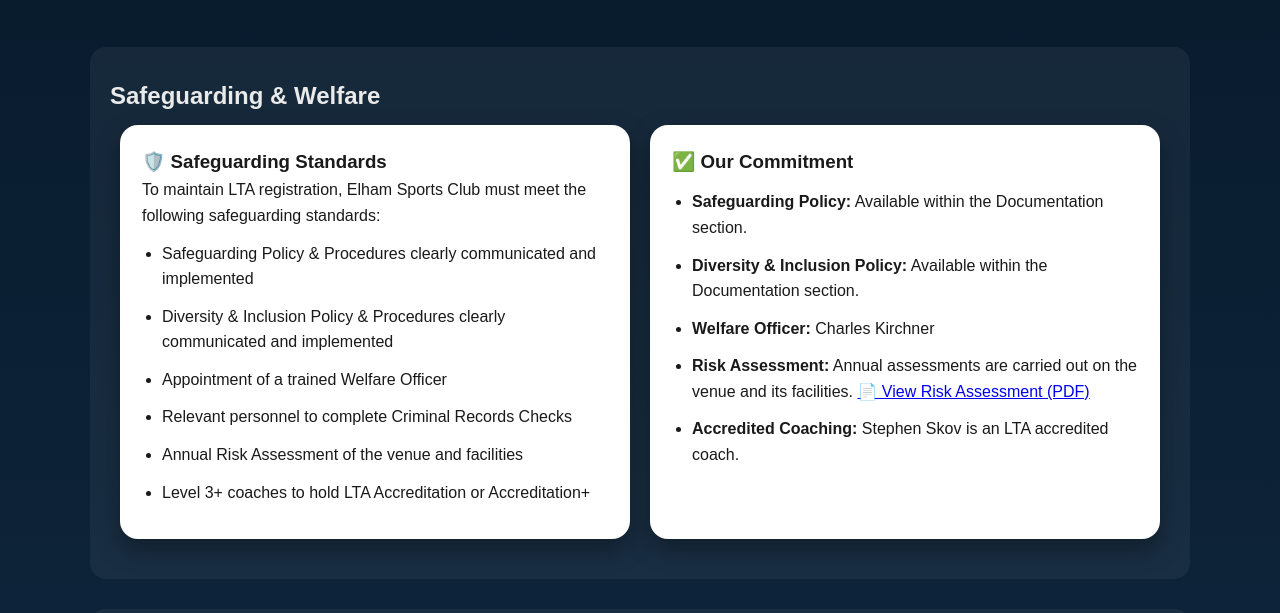
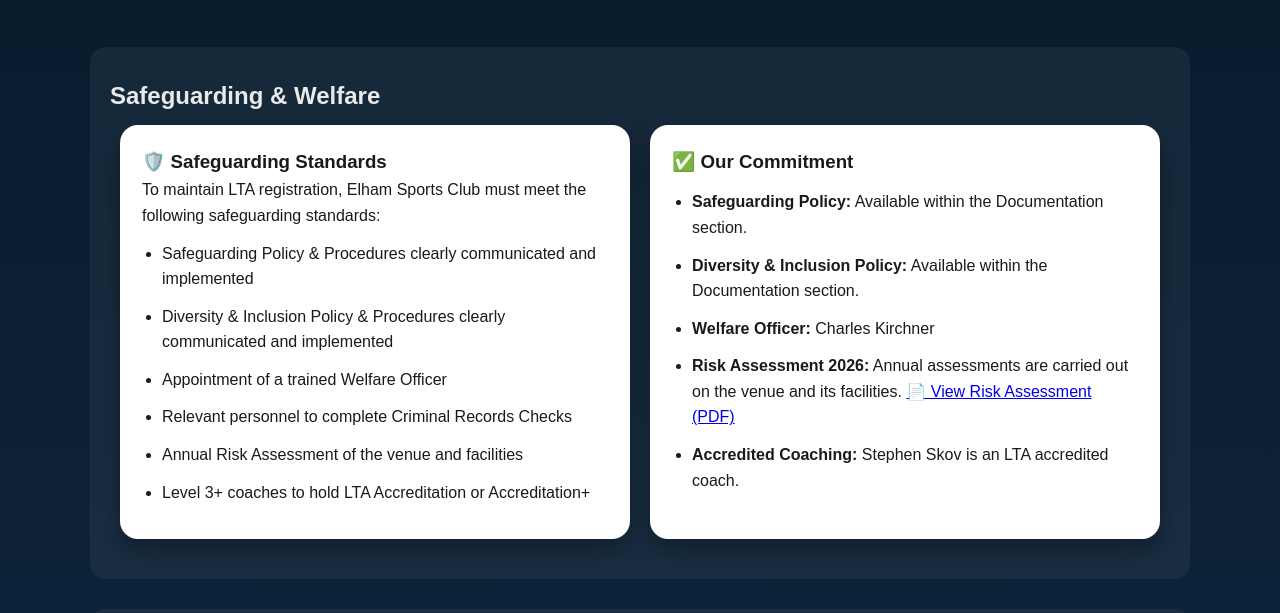
Before and after one commit to BazWebb/ElhamSportsClub, a plain HTML site: page safeguarding.html in a window 1280 px wide. Shown: the part 187-800 px from the top of the page. Drawn offline with Linux system fonts and the light colour scheme.

Commit message:
Update safeguarding.html

```diff
--- a/safeguarding.html
+++ b/safeguarding.html
@@ -89,7 +89,7 @@
       </li>
 
      <li>
-  <strong>Risk Assessment:</strong>
+  <strong>Risk Assessment 2026:</strong>
   Annual assessments are carried out on the venue and its facilities.
 
   <a href="ESC Risk Assessment 2026.pdf"
```
